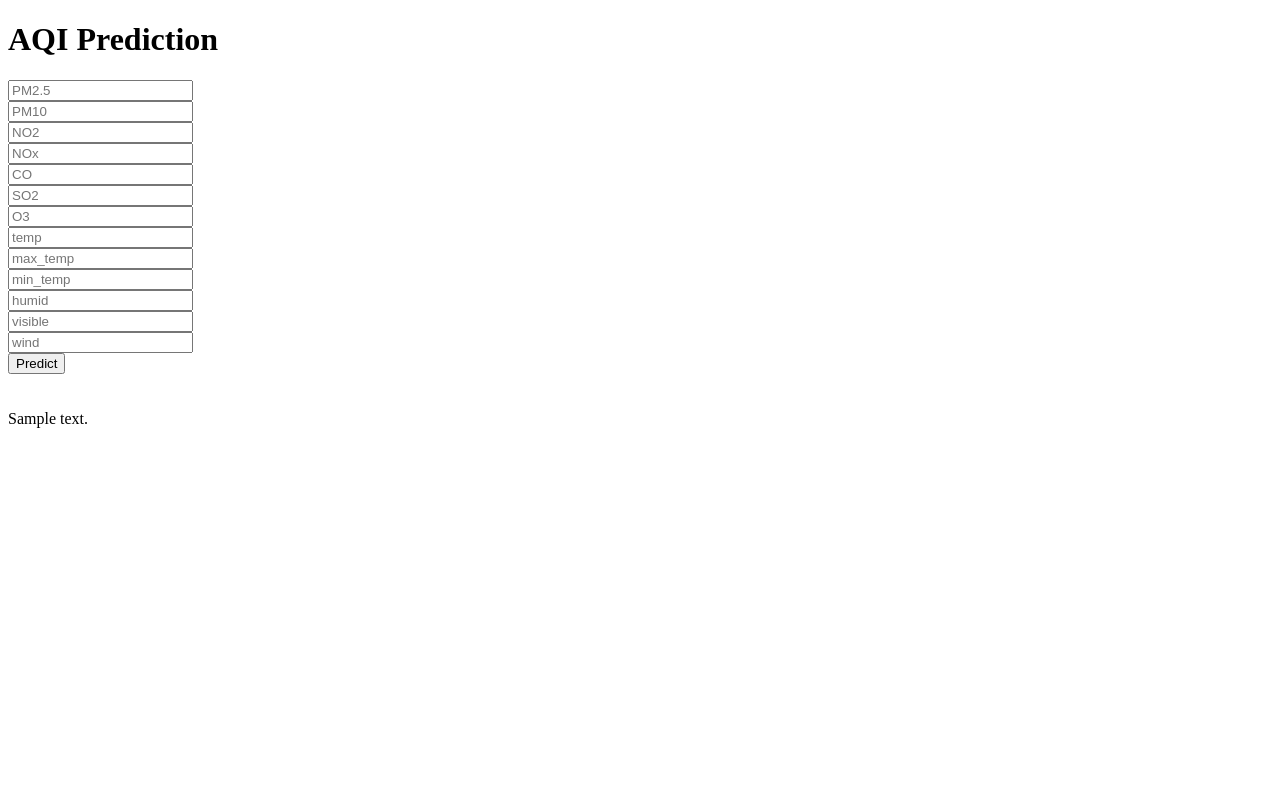
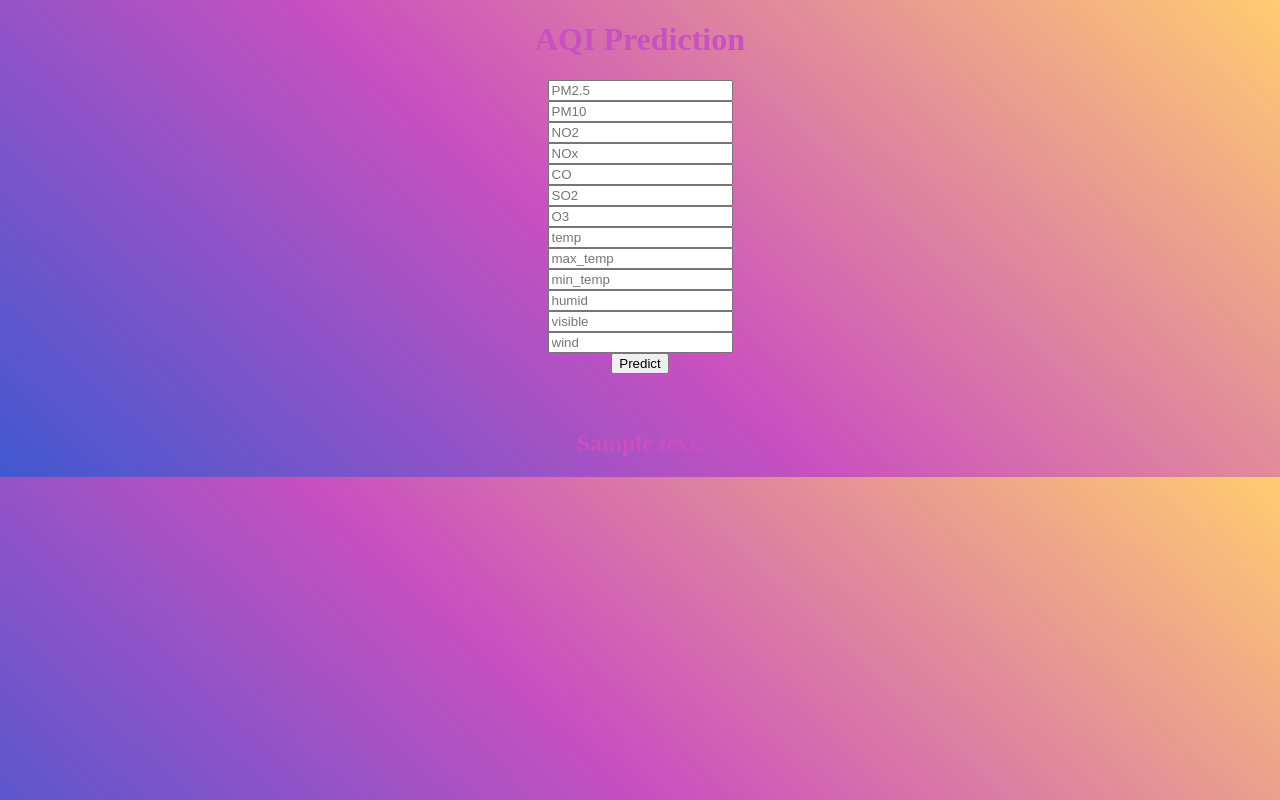
Before and after one commit to hkcs1206/AQI_Deployment, a Flask app: template templates/home.html in a window 1280 px wide. Run offline with Flask 3, Linux system fonts and the light colour scheme; the template is opened without the code that fills it: most values are stand-ins (such as "Sample title", 1, 10 or a date in 2020); parts of the project's set-up code (start-up, migrations or seed data) failed here and were passed over.

Commit message:
Web-App2

```diff
--- /dev/null
+++ b/templates/a.css
@@ -0,0 +1 @@
+#htm{background-color: #4158D0;background-image: linear-gradient(43deg, #4158D0 0%, #C850C0 46%, #FFCC70 100%);color: #C850C0;}
--- a/templates/home.html
+++ b/templates/home.html
@@ -1,23 +1,17 @@
 <!DOCTYPE html>
-<html >
-
+<html id="htm">
 <head>
-  <meta charset="UTF-8">
-  <title>ML API</title>
-  <link href='https://fonts.googleapis.com/css?family=Pacifico' rel='stylesheet' type='text/css'>
-<link href='https://fonts.googleapis.com/css?family=Arimo' rel='stylesheet' type='text/css'>
-<link href='https://fonts.googleapis.com/css?family=Hind:300' rel='stylesheet' type='text/css'>
-<link href='https://fonts.googleapis.com/css?family=Open+Sans+Condensed:300' rel='stylesheet' type='text/css'>
-
-
+<meta charset="UTF-8">
+<title>ML API</title>
+<link rel = "stylesheet" href="a.css">
 </head>
-
 <body>
  <div class="login">
-	<h1>AQI Prediction</h1>
+
+	<h1 style="text-align: center;">AQI Prediction</h1>
 
      <!-- Main Input For Receiving Query to our ML -->
-    <form action="{{ url_for('predict')}}"method="post">
+    <form style="text-align: center;" action="{{ url_for('predict')}}"method="post">
       <input type="text" name="PM2.5" placeholder="PM2.5" required="required" /><br>
     	<input type="text" name="PM10" placeholder="PM10" required="required" /><br>
         <input type="text" name="NO2" placeholder="NO2" required="required" /><br>
@@ -35,7 +29,7 @@
 
 
 
-        <button type="submit" class="btn btn-primary btn-block btn-large">Predict</button>
+        <button type="submit" class="btn btn-primary btn-block btn-large" >Predict</button>
     </form>
 
    <br>
@@ -43,7 +37,8 @@
 
 
  </div>
- {{prediction_text}}
+ <h2 style="text-align: center;" > {{prediction_text}} </h2>
+
 
 </body>
 </html>
```
Also changed, not shown: README.md, 1 other file.
